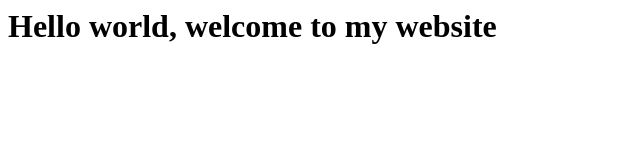
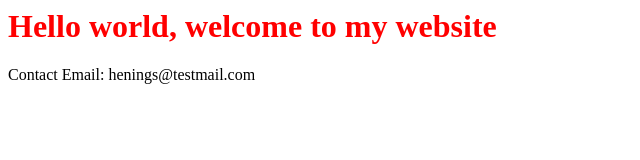
Before and after one commit to hening-rmit/git-tutorial-wed, a plain HTML site: page index.html in a window 1280 px wide. Shown: the whole page, without its empty margins (0-640 px from the left). Drawn offline with Linux system fonts and the light colour scheme.

Commit message:
Change message color and add email #1

```diff
--- a/index.html
+++ b/index.html
@@ -3,6 +3,7 @@
     <title>Welcome to my website</title>
   </head>
   <body>
-    <h1>Hello world, welcome to my website</h1>
+    <h1 style="color:red">Hello world, welcome to my website</h1>
+    <p>Contact Email: henings@testmail.com</p>
   </body>
 </html>
```
